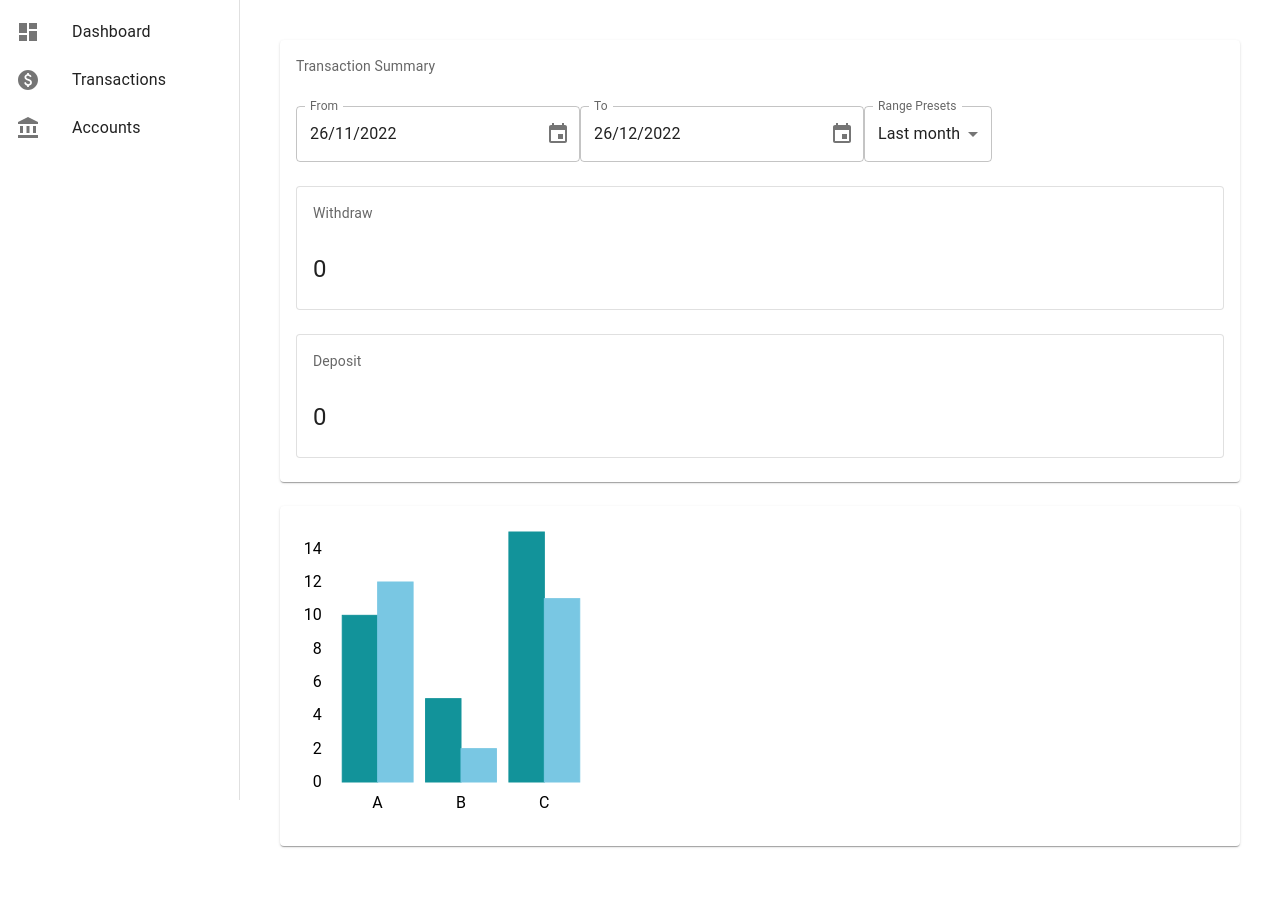
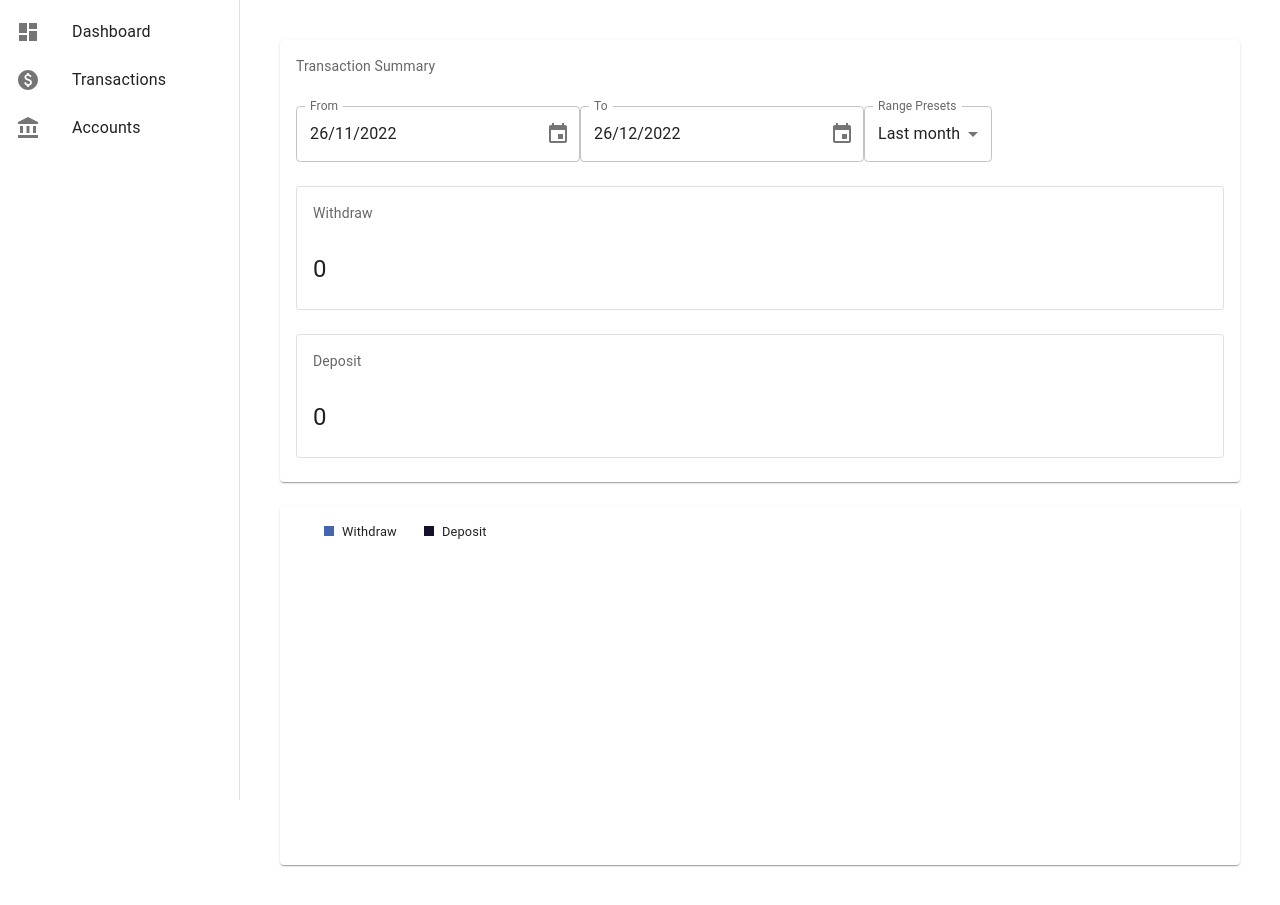
Before and after one commit to ahmedsadman/monee, a React (Create React App) app in the folder monee-client/: page / in a window 1280 px wide. Built offline with nearby package versions, Linux system fonts and the light colour scheme; no server answers.

Commit message:
dashboard month aggregation chart

```diff
--- a/monee-client/src/Dashboard/TransactionHistory/index.tsx
+++ b/monee-client/src/Dashboard/TransactionHistory/index.tsx
@@ -1,46 +1,97 @@
-import { Card, CardContent } from "@mui/material";
-import useTransactionHistory from "../../data-hooks/useTransactionHistory";
+import { Card, CardContent, Box } from "@mui/material";
+import useTransactionGroupByMonth from "../../data-hooks/useTransactionGroupByMonth";
 import {
-  XYPlot,
   VerticalGridLines,
   HorizontalGridLines,
   XAxis,
   YAxis,
   VerticalBarSeries,
-  LabelSeries,
-  LabelSeriesPoint,
+  FlexibleWidthXYPlot,
 } from "react-vis";
+import { GroupedTransaction } from "../../common/types";
 
-const greenData = [
-  { x: "A", y: 10 },
-  { x: "B", y: 5 },
-  { x: "C", y: 15 },
-];
+// TODO: Rename it to TransactionChart
+function TransactionHistory() {
+  const { groupedByMonthDeposits, groupedByMonthWithdrawls } =
+    useTransactionGroupByMonth();
 
-const blueData = [
-  { x: "A", y: 12 },
-  { x: "B", y: 2 },
-  { x: "C", y: 11 },
-];
+  const getXYCoord = (data: GroupedTransaction[]) =>
+    data.map((item) => ({ x: item.month, y: item.sum }));
+  const withdrawColor = "#4464ad";
+  const depositColor = "#140F2D";
 
-const labelData = greenData.map((d, idx) => ({
-  x: d.x,
-  y: Math.max(greenData[idx].y, blueData[idx].y),
-}));
-
-function TransactionHistory() {
-  const transactionHistory = useTransactionHistory();
   return (
     <Card sx={{ mt: 3 }}>
       <CardContent>
-        <XYPlot xType="ordinal" width={300} height={300} xDistance={100}>
+        <Box
+          sx={{
+            ml: 3.5,
+            fontSize: "0.8em",
+            display: "flex",
+            alignItems: "center",
+            flexDirection: "row",
+            width: 200,
+            justifyContent: "space-around",
+          }}
+        >
+          <Box
+            sx={{
+              display: "flex",
+              flexDirection: "row",
+              flex: 1,
+              alignItems: "center",
+            }}
+          >
+            <Box
+              sx={{
+                backgroundColor: withdrawColor,
+                width: 10,
+                height: 10,
+                mr: 1,
+              }}
+            ></Box>
+            <span>Withdraw</span>
+          </Box>
+          <Box
+            sx={{
+              display: "flex",
+              flexDirection: "row",
+              flex: 1,
+              alignItems: "center",
+            }}
+          >
+            <Box
+              sx={{
+                backgroundColor: depositColor,
+                width: 10,
+                height: 10,
+                mr: 1,
+              }}
+            ></Box>
+            <span>Deposit</span>
+          </Box>
+        </Box>
+
+        <FlexibleWidthXYPlot
+          xType="ordinal"
+          height={300}
+          margin={{ left: 100, right: 100 }}
+        >
           <VerticalGridLines />
           <HorizontalGridLines />
           <XAxis />
           <YAxis />
-          <VerticalBarSeries data={greenData} barWidth={0.8} />
-          <VerticalBarSeries barWidth={0.8} data={blueData} />
-        </XYPlot>
+          <VerticalBarSeries
+            data={getXYCoord(groupedByMonthDeposits || [])}
+            color={depositColor}
+            barWidth={0.8}
+          />
+          <VerticalBarSeries
+            barWidth={0.8}
+            color={withdrawColor}
+            data={getXYCoord(groupedByMonthWithdrawls || [])}
+          />
+        </FlexibleWidthXYPlot>
       </CardContent>
     </Card>
   );
--- /dev/null
+++ b/monee-client/src/data-hooks/useTransactionGroupByMonth.tsx
@@ -0,0 +1,53 @@
+import axios from "axios";
+import { useEffect, useState } from "react";
+import { GroupedTransaction } from "../common/types";
+
+function useTransactionGroupByMonth() {
+  const [groupedByMonth, setGroupedByMonth] = useState<
+    GroupedTransaction[] | undefined
+  >();
+  const [groupedByMonthWithdrawls, setGroupedByMonthWithdrawls] = useState<
+    GroupedTransaction[] | undefined
+  >();
+  const [groupedByMonthDeposits, setGroupedByMonthDeposits] = useState<
+    GroupedTransaction[] | undefined
+  >();
+
+  const fetchGroupedByMonth = () => {
+    const params = {
+      start_date: "2022-1-1",
+      end_date: "2022-12-30",
+    };
+    axios.get("/api/transactions/grouped/month", { params }).then((resp) => {
+      const { data }: { data: GroupedTransaction[] } = resp;
+      data.sort((a, b) => {
+        if (a.month < b.month) {
+          return -1;
+        }
+
+        if (a.month > b.month) {
+          return 1;
+        }
+
+        return 0;
+      });
+      const withdrawls = resp.data.filter(
+        (item: GroupedTransaction) => item.type == "withdraw"
+      );
+      const deposits = resp.data.filter(
+        (item: GroupedTransaction) => item.type == "deposit"
+      );
+      setGroupedByMonth(resp.data);
+      setGroupedByMonthDeposits(deposits);
+      setGroupedByMonthWithdrawls(withdrawls);
+    });
+  };
+
+  useEffect(() => {
+    fetchGroupedByMonth();
+  }, []);
+
+  return { groupedByMonth, groupedByMonthWithdrawls, groupedByMonthDeposits };
+}
+
+export default useTransactionGroupByMonth;
--- a/monee-client/src/data-hooks/useTransactionHistory.tsx
+++ /dev/null
@@ -1,24 +0,0 @@
-import axios from "axios";
-import { useEffect, useState } from "react";
-import { Transaction } from "../common/types";
-
-function useTransactionHistory() {
-  const [transactionHistory, setTransactionHistory] = useState<
-    Transaction[] | undefined
-  >();
-
-  useEffect(() => {
-    const params = {
-      start_date: "2022-8-1",
-      end_date: "2022-12-30",
-    };
-
-    axios
-      .get("/api/transactions/search", { params })
-      .then((resp) => setTransactionHistory(resp.data));
-  }, []);
-
-  return { transactionHistory };
-}
-
-export default useTransactionHistory;
```
Also changed, not shown: monee-client/src/common/types.tsx (+7 -0 lines).
